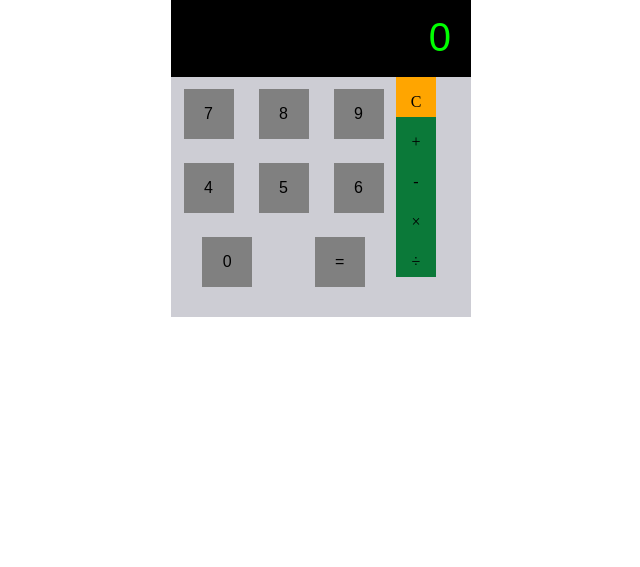
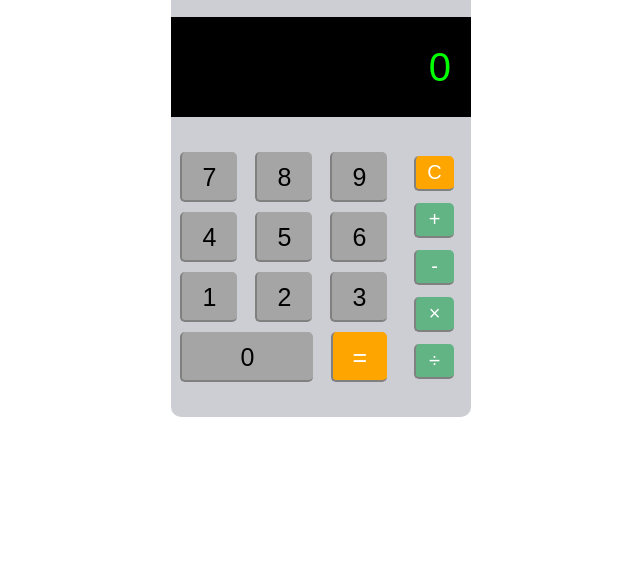
Before and after one commit to alessandro-barate/htmlcss-simple-calculator, a plain HTML site: page index.html in a window 1280 px wide. Shown: the part 233-800 px from the top of the page, without its empty margins (319-959 px from the left). Drawn offline with Linux system fonts and the light colour scheme; a web font is replaced by a local one.

Commit message:
[UPD] Exercise done

```diff
--- a/css/style.css
+++ b/css/style.css
@@ -31,15 +31,15 @@
 /*  STYLING CORPO PRINCIPALE  */
 .container {
     width: 100%;
-    height: 700px;
+    height: 800px;
 }
 
 .calculator {
     background-color: rgb(205, 205, 212);
     width: 300px;
-    height: 400px;
-    border-top-left-radius: 10px;
-    border-top-right-radius: 10px;
+    height: 500px;
+    border-radius: 10px;
+    border-radius: 10px;
 }
 
 .brand, .buttons-section, .columns-buttons {
@@ -63,7 +63,7 @@
 }
 /*  /STYLING CORPO BRAND  */
 
-/*  STYLING CORPO SCREEN  */
+/*  STYLING CORPO SCHERMO  */
 .screen {
     background-color: black;
     width: 100%;
@@ -74,35 +74,64 @@
     padding-right: 20px;
     font-size: 40px;
 }
-/*  STYLING CORPO SCREEN  */
+/*  /STYLING CORPO SCHERMO  */
 
-/*  STYLING SEZIONE BUTTONS  */
+/*  STYLING SEZIONE BOTTONI  */
 .button {
     width: 50px;
     height: 50px;
-    background-color: grey;
-    margin: 12px;
+    background-color: rgb(165, 165, 165);
+    margin: 5px;
     text-align: center;
     line-height: 50px;
+    font-size: 25px;
+}
+
+.button-n {
+    flex-basis: 25%;
+}
+
+.button-0 {
+    flex-basis: 59%;
+}
+
+.button-f {
+    flex-basis: 25%;
 }
 
 .buttons-section {
     width: 75%;
+    margin-top: 30px;
 }
 
-.columns-buttons {
+button {
+    border-color: grey;
+    border-style: none none solid solid;
+    border-radius: 5px;
+}
+
+/*  /STYLING SEZIONE BOTTONI  */
+
+/*  STYLING SEZIONE OPERATORI  */
+.column-buttons {
     width: 25%;
+    flex-direction: column;
+    gap: 12px;
+    margin-top: 30px;
 }
 
 .operator {
     width: 40px;
-    height: 40px;
-    background-color: rgb(11, 121, 57);
+    height: 35px;
+    background-color: rgb(99, 180, 133);
     text-align: center;
-    line-height: 50px;
+    line-height: 30px;
+    color: white;
+    font-size: 20px;
 }
 
 .orange {
     background-color: orange;
+    color: white;
 }
-/*  /STYLING SEZIONE BUTTONS  */
+/*  /STYLING SEZIONE OPERATORI  */
--- a/index.html
+++ b/index.html
@@ -15,44 +15,58 @@
         <!-- CONTENITORE PRINCIPALE -->
         <div class="d-flex container justify align">
             <div class="calculator">
+
+                <!-- CONTENITORE BRAND -->
                 <div class="d-flex name justify align">
                     <span class="brand">BOOSIO</span>
                 </div>
+                <!-- /CONTENITORE BRAND -->
 
+                <!-- CONTENITORE SCHERMO -->
                 <div class="screen d-flex align">
                     <span class="number">0</span>
                 </div>
+                <!-- /CONTENITORE SCHERMO -->
 
-                <div class="b-container d-flex justify-space">
+                <!-- CONTENITORE SEZIONE BOTTONI -->
+                <div class="d-flex justify-space align">
                     <div class="buttons-section">
                         <div class="d-flex wrap justify-around">
-                            <div class="button">7</div>
-                            <div class="button">8</div>
-                            <div class="button">9</div>
+                            <button class="button button-n">7</button>
+                            <button class="button button-n">8</button>
+                            <button class="button button-n">9</button>
                         </div>
 
                         <div class="d-flex wrap justify-around">
-                            <div class="button">4</div>
-                            <div class="button">5</div>
-                            <div class="button">6</div>
+                            <button class="button button-n">4</button>
+                            <button class="button button-n">5</button>
+                            <button class="button button-n">6</button>
                         </div>
 
                         <div class="d-flex wrap justify-around">
-                            <div class="button">0</div>
-                            <div class="button">=</div>
+                            <button class="button button-n">1</button>
+                            <button class="button button-n">2</button>
+                            <button class="button button-n">3</button>
+                        </div>
+
+                        <div class="d-flex wrap justify-around">
+                            <button class="button button-0">0</button>
+                            <button class="button orange button-f">=</button>
                         </div>
                     </div>
+                    <!-- /CONTENITORE SEZIONE BOTTONI -->
 
-                    <div class="d-flex">
-                        <div class="column-buttons">
-                            <div class="operator orange">C</div>
-                            <div class="operator">+</div>
-                            <div class="operator">-</div>
-                            <div class="operator">&times;</div>
-                            <div class="operator">&divide;</div>
-                        </div>
+                    <!-- CONTENITORE SEZIONE OPERATORI -->
+                    <div class="column-buttons d-flex align">
+                        <button class="operator orange">C</button>
+                        <button class="operator">+</button>
+                        <button class="operator">-</button>
+                        <button class="operator">&times;</button>
+                        <button class="operator">&divide;</button>
                     </div>
+                    <!-- /CONTENITORE SEZIONE OPERATORI -->
                 </div>
+                <!-- /CONTENITORE SEZIONE BOTTONI -->
             </div>
         </div>
         <!-- /CONTENITORE PRINCIPALE -->
```
